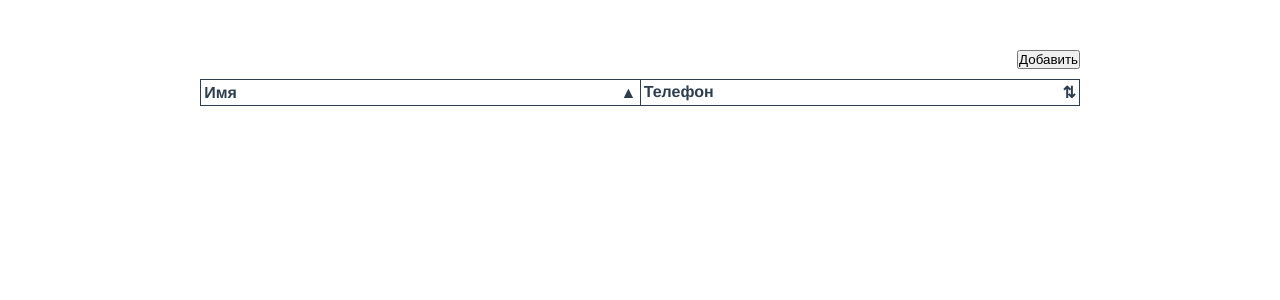
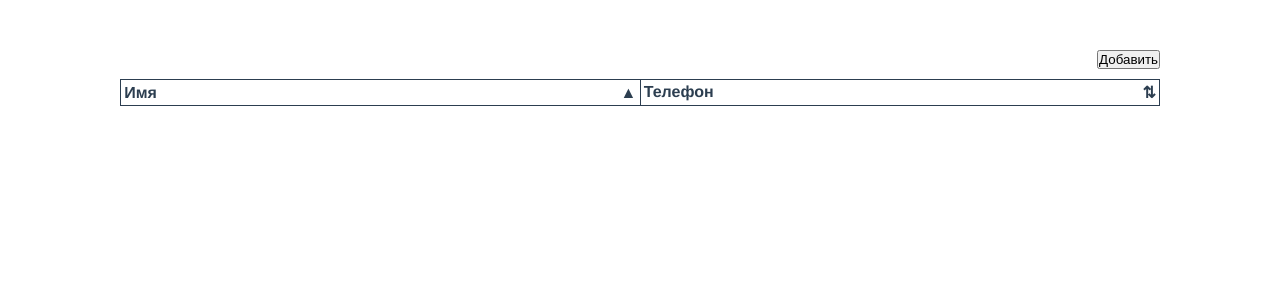
Before and after one commit to kvlvgg/vue-test, a Vue app: page / in a window 1280 px wide. Shown: the top 300 px of the page. Built offline with nearby package versions, Linux system fonts and the light colour scheme.

Commit message:
Адаптация

```diff
--- a/src/App.vue
+++ b/src/App.vue
@@ -22,7 +22,25 @@ export default {
   -moz-osx-font-smoothing: grayscale;
   text-align: center;
   color: #2c3e50;
-  padding: 50px 200px;
+  padding: 50px;
+}
+
+@media (min-width: 980px) {
+  #app {
+    padding: 50px 80px;
+  }
+}
+
+@media (min-width: 1200px) {
+  #app {
+    padding: 50px 120px;
+  }
+}
+
+@media (min-width: 1400px) {
+  #app {
+    padding: 50px 200px;
+  }
 }
 
 *,
```
